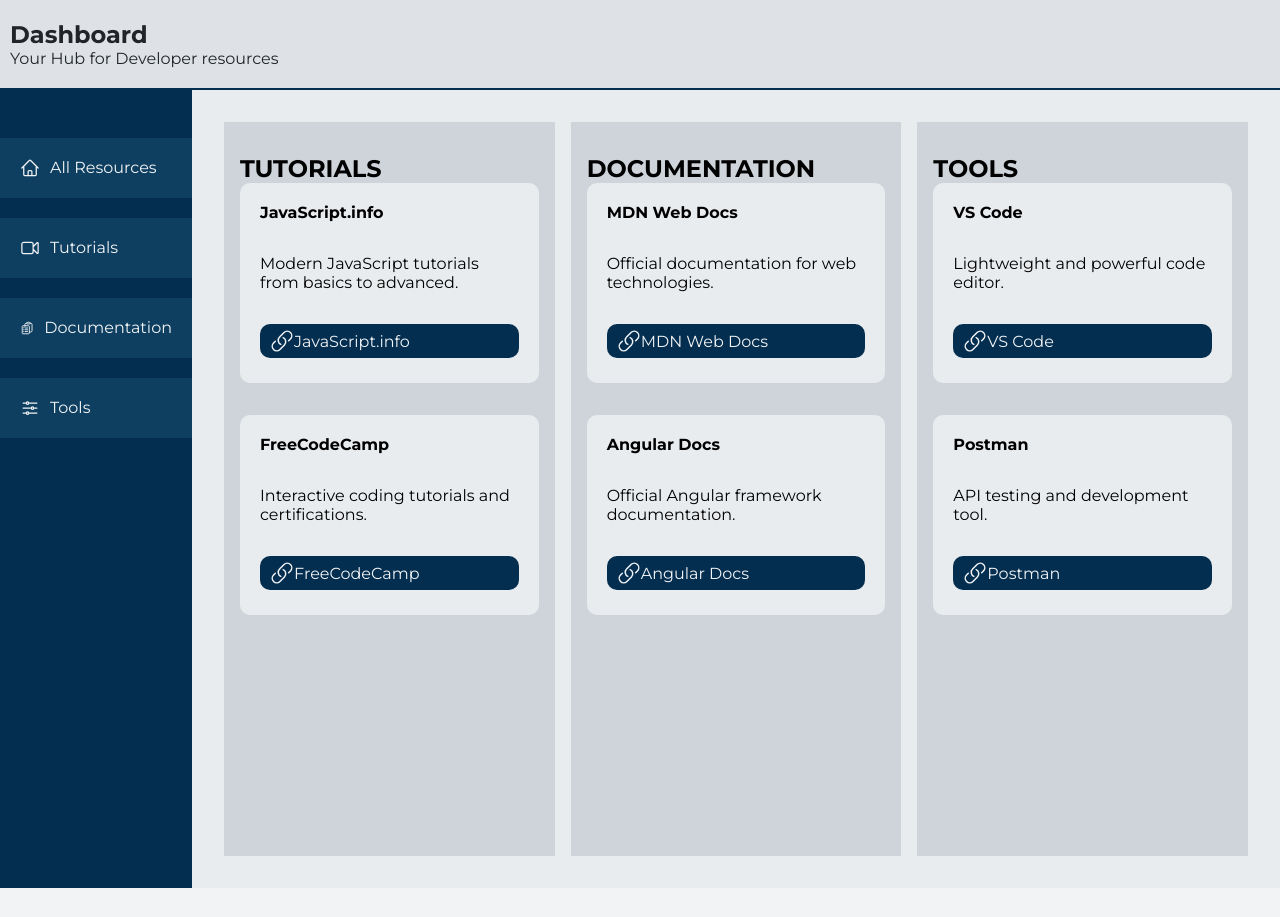
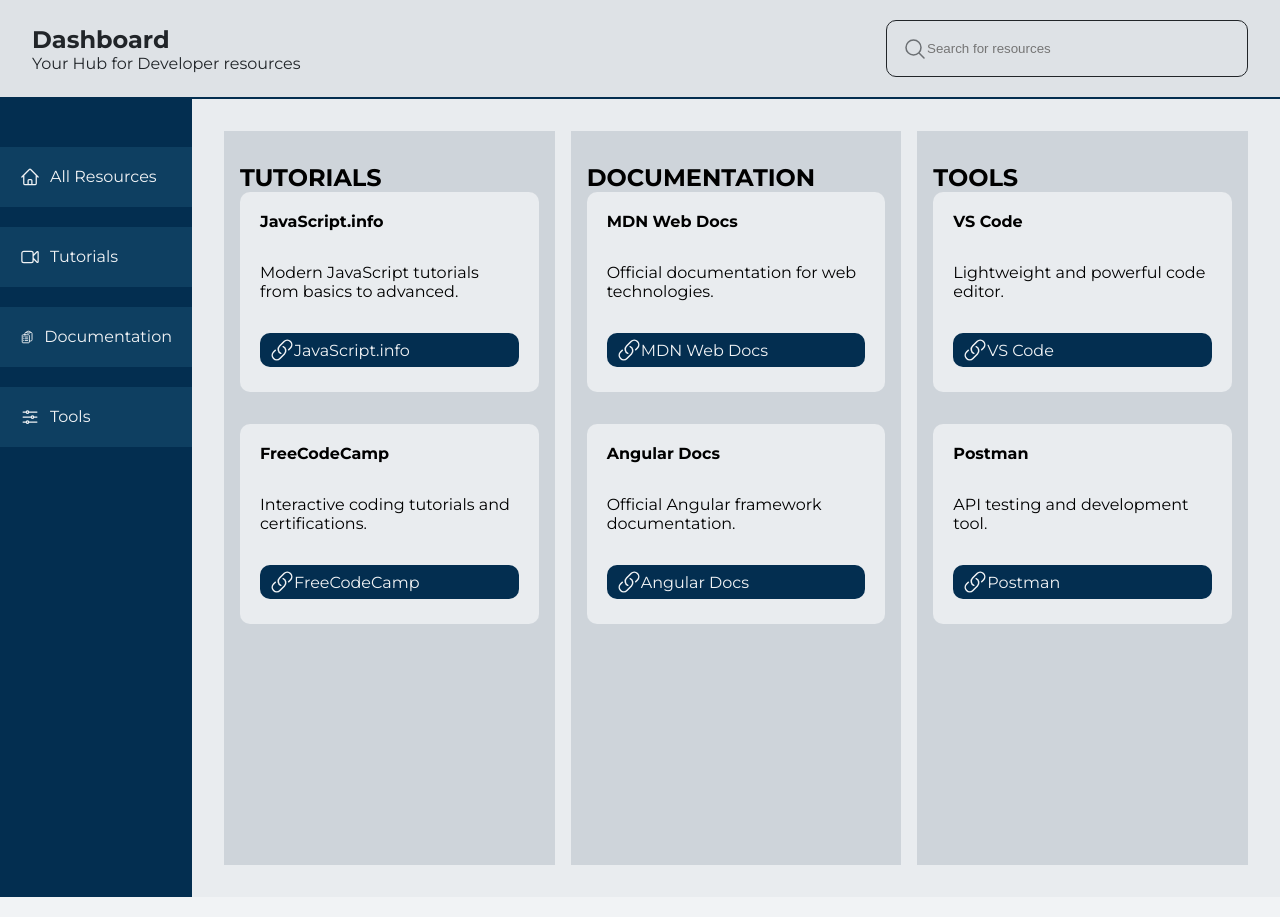
Before and after one commit to Bentil4/docs-set, a website built with Vite: page index.html in a window 1280 px wide. Built offline with nearby package versions, Linux system fonts and the light colour scheme.

Commit message:
ui: add search ui and enhance dashboard layout

```diff
--- a/index.html
+++ b/index.html
@@ -11,8 +11,33 @@
     <main class="dashboard">
       <section class="dashboard__container">
         <header class="dashboard__header">
-          <h1>Dashboard</h1>
-          <p>Your Hub for Developer resources</p>
+          <span class="dashboard__heading"
+            ><h1>Dashboard</h1>
+            <p>Your Hub for Developer resources</p></span
+          >
+          <!-- search bar -->
+          <section class="dashboard__search">
+            <svg
+              xmlns="http://www.w3.org/2000/svg"
+              fill="none"
+              viewBox="0 0 24 24"
+              stroke-width="1.5"
+              stroke="currentColor"
+              class="size-6"
+            >
+              <path
+                stroke-linecap="round"
+                stroke-linejoin="round"
+                d="m21 21-5.197-5.197m0 0A7.5 7.5 0 1 0 5.196 5.196a7.5 7.5 0 0 0 10.607 10.607Z"
+              />
+            </svg>
+
+            <input
+              class="dashboard__search-input"
+              type="search"
+              placeholder="Search for resources"
+            />
+          </section>
         </header>
         <main class="dashboard__content">
           <aside class="dashboard__sidebar">
--- a/sass/_layout.scss
+++ b/sass/_layout.scss
@@ -11,9 +11,40 @@
   }
   &__header {
     height: 10%;
-    padding: 20px 10px;
+    width: 100%;
+    display: flex;
+    justify-content: space-between;
+    align-items: center;
+    // gap: 30rem;
+    padding: 20px 2rem;
     background-color: $color-neutral-300;
     color: $color-neutral-900;
+  }
+
+  &__search {
+    border: $color-neutral-900 solid 1px;
+    border-radius: 10px;
+    display: flex;
+    align-items: center;
+  }
+
+  &__search svg {
+    height: 24px;
+    padding-left: 1rem;
+    color: $color-neutral-900;
+    opacity: 0.6;
+  }
+
+  &__search-input {
+    width: 20rem;
+    padding: 20px 0;
+    background-color: transparent;
+    border: none;
+    outline: none;
+  }
+
+  &__search-input:focus {
+    border: none;
   }
 
   &__content {
```
Also changed, not shown: src/js/main.js (+16 -12 lines), css/main.css, 2 other files.
